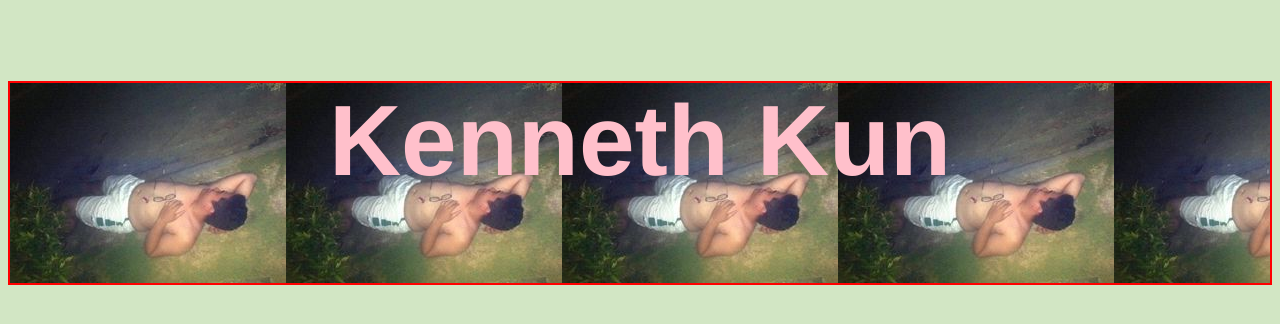
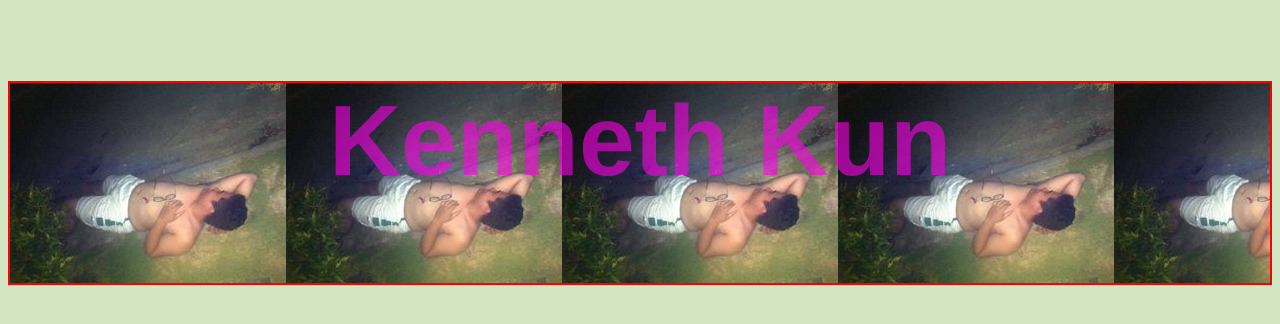
Before and after one commit to Pettyr/pettyr.github.io, a plain HTML site: page index.html in a window 1280 px wide. Shown: the part 612-936 px from the top of the page. Drawn offline with Linux system fonts and the light colour scheme.

Commit message:
Update index.css

```diff
--- a/index.css
+++ b/index.css
@@ -16,7 +16,7 @@ h2 {
     height: 200px;
     font-size: 100px;
     font-family: 'Franklin Gothic Medium';
-    color: pink;
+    color: rgba(255, 0, 234, 0.596);
     border: 2px solid red;
 }
 .sumbagay {
```
